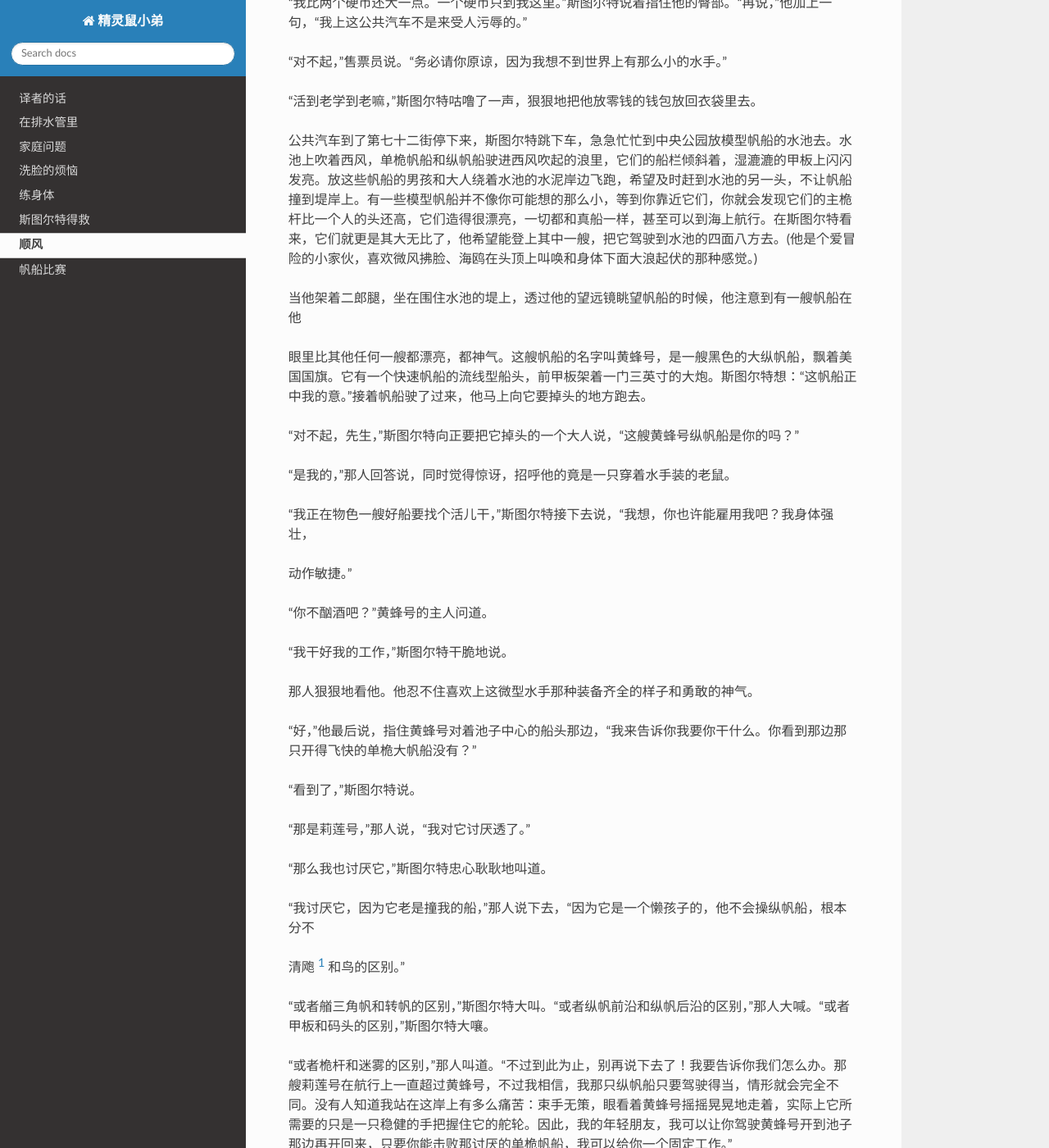
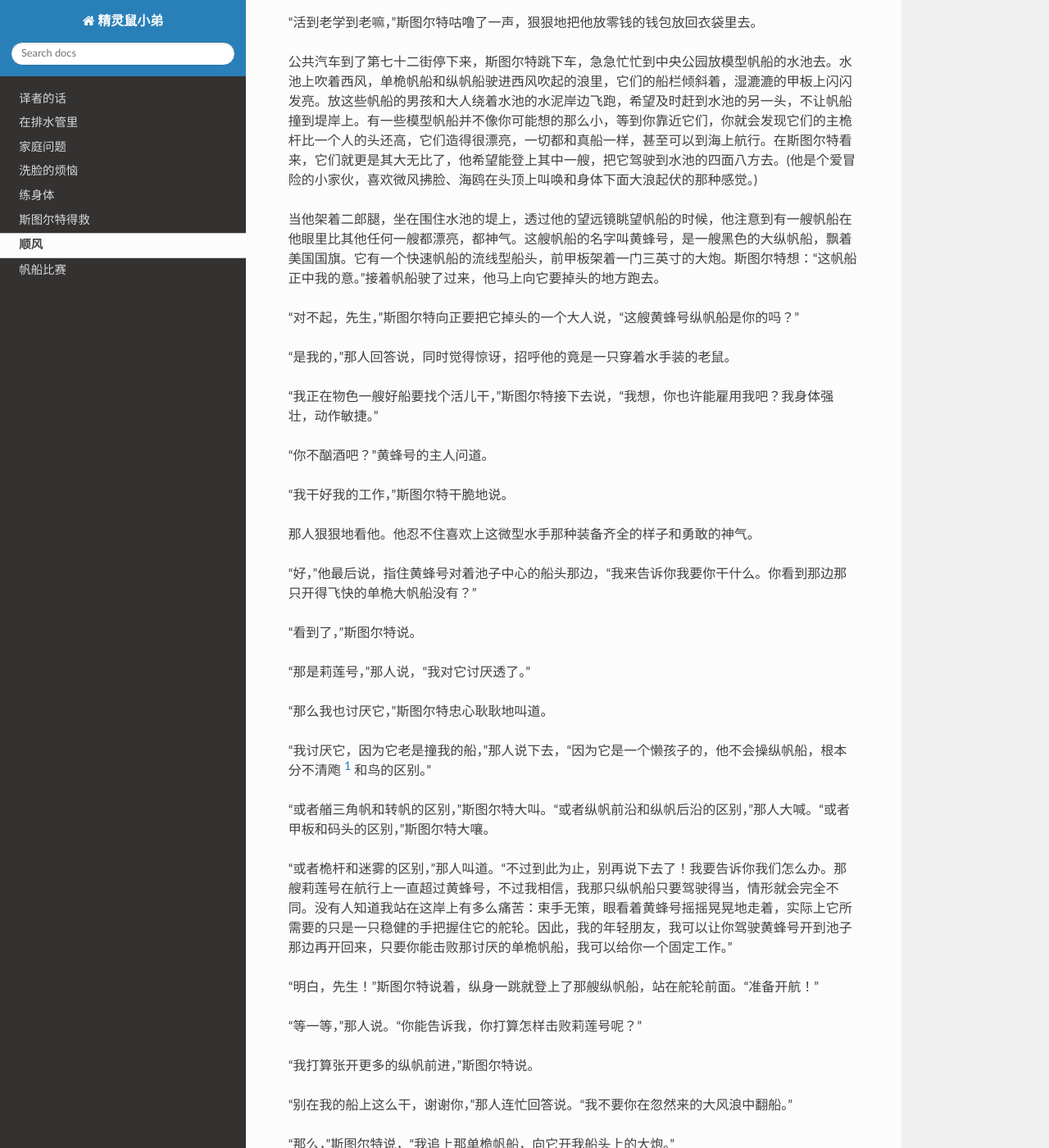
Before and after one commit to Jason2013/stuart-little-cn, a Sphinx documentation site: the page built from docs/source/06.rst, in a window 1280 px wide and 1400 px high, scrolled down 1088 px. Shown: the whole window at 82% size. Built offline with Sphinx 7.4.7 and the Read the Docs theme 3.1.0, drawn with Linux system fonts in a browser that asks for light colours; some of the changed text lies outside the part shown.

Commit message:
Fix line endings.

```diff
--- a/docs/source/06.rst
+++ b/docs/source/06.rst
@@ -3,17 +3,13 @@
 
 一天早晨吹西风，斯图尔特穿上水手装，戴上水手帽，从架子上拿下他的小型望远镜，动身出门散步，心中充满着对生活的喜悦，也充满着对狗的恐惧。他走着水手那种摇摇摆摆的步子，沿着第五街漫步，一路上密切提防着。
 
-斯图尔特透过他的望远镜，一看到有狗，马上赶紧跑到最近一个看门人那里，爬上他的裤腿，躲在他
-
-的制服下摆里面。不过有一回，附近没有看门人，他只好爬进一份隔夜报纸，把自己卷在第二栏里，直到危险过去为止。
+斯图尔特透过他的望远镜，一看到有狗，马上赶紧跑到最近一个看门人那里，爬上他的裤腿，躲在他的制服下摆里面。不过有一回，附近没有看门人，他只好爬进一份隔夜报纸，把自己卷在第二栏里，直到危险过去为止。
 
 在第五街的拐角，有好几个人正在等公共汽车要离开闹市区，斯图尔特也挤到了他们中间。没有人注意到他，因为他还没有高到可以让人注意到他。
 
 “我还没有高到可以让人注意到我，”斯图尔特心里说，“不过我已经高到可以上第七十二街了。”
 
-公共汽车一来，所有的人向司机挥动他们手里的手杖和公文包，斯图尔特也挥动他手里的望远镜。接
-
-下来，斯图尔特知道公共汽车的踏级对他来说太高，他一把抓住一位先生的裤子翻边，毫不困难，也没什么不方便，就给甩上了车。
+公共汽车一来，所有的人向司机挥动他们手里的手杖和公文包，斯图尔特也挥动他手里的望远镜。接下来，斯图尔特知道公共汽车的踏级对他来说太高，他一把抓住一位先生的裤子翻边，毫不困难，也没什么不方便，就给甩上了车。
 
 斯图尔特坐公共汽车从来不付车钱，只因为他还没有大到可以在身上带上一个普通的硬币。他只试过一次带上一个硬币，却只好像滚铁环一样，让这硬币自己滚着走，他在它旁边拼命地跑；结果在一个坡上，这硬币离开了他，被一位没牙的老太太捡去了。有过这件事以后，斯图尔特只好满足于带一些微型硬币，是他爸爸用锡箔做给他的。这是些好看的小玩意儿，只是不戴上眼镜不大容易看见它们。
 
@@ -35,17 +31,13 @@
 
 公共汽车到了第七十二街停下来，斯图尔特跳下车，急急忙忙到中央公园放模型帆船的水池去。水池上吹着西风，单桅帆船和纵帆船驶进西风吹起的浪里，它们的船栏倾斜着，湿漉漉的甲板上闪闪发亮。放这些帆船的男孩和大人绕着水池的水泥岸边飞跑，希望及时赶到水池的另一头，不让帆船撞到堤岸上。有一些模型帆船并不像你可能想的那么小，等到你靠近它们，你就会发现它们的主桅杆比一个人的头还高，它们造得很漂亮，一切都和真船一样，甚至可以到海上航行。在斯图尔特看来，它们就更是其大无比了，他希望能登上其中一艘，把它驾驶到水池的四面八方去。(他是个爱冒险的小家伙，喜欢微风拂脸、海鸥在头顶上叫唤和身体下面大浪起伏的那种感觉。)
 
-当他架着二郎腿，坐在围住水池的堤上，透过他的望远镜眺望帆船的时候，他注意到有一艘帆船在他
-
-眼里比其他任何一艘都漂亮，都神气。这艘帆船的名字叫黄蜂号，是一艘黑色的大纵帆船，飘着美国国旗。它有一个快速帆船的流线型船头，前甲板架着一门三英寸的大炮。斯图尔特想：“这帆船正中我的意。”接着帆船驶了过来，他马上向它要掉头的地方跑去。
+当他架着二郎腿，坐在围住水池的堤上，透过他的望远镜眺望帆船的时候，他注意到有一艘帆船在他眼里比其他任何一艘都漂亮，都神气。这艘帆船的名字叫黄蜂号，是一艘黑色的大纵帆船，飘着美国国旗。它有一个快速帆船的流线型船头，前甲板架着一门三英寸的大炮。斯图尔特想：“这帆船正中我的意。”接着帆船驶了过来，他马上向它要掉头的地方跑去。
 
 “对不起，先生，”斯图尔特向正要把它掉头的一个大人说，“这艘黄蜂号纵帆船是你的吗？”
 
 “是我的，”那人回答说，同时觉得惊讶，招呼他的竟是一只穿着水手装的老鼠。
 
-“我正在物色一艘好船要找个活儿干，”斯图尔特接下去说，“我想，你也许能雇用我吧？我身体强壮，
-
-动作敏捷。”
+“我正在物色一艘好船要找个活儿干，”斯图尔特接下去说，“我想，你也许能雇用我吧？我身体强壮，动作敏捷。”
 
 “你不酗酒吧？”黄蜂号的主人问道。
 
@@ -61,9 +53,7 @@
 
 “那么我也讨厌它，”斯图尔特忠心耿耿地叫道。
 
-“我讨厌它，因为它老是撞我的船，”那人说下去，“因为它是一个懒孩子的，他不会操纵帆船，根本分不
-
-清飑 [1]_ 和鸟的区别。”
+“我讨厌它，因为它老是撞我的船，”那人说下去，“因为它是一个懒孩子的，他不会操纵帆船，根本分不清飑 [1]_ 和鸟的区别。”
 
 “或者艏三角帆和转帆的区别，”斯图尔特大叫。“或者纵帆前沿和纵帆后沿的区别，”那人大喊。“或者甲板和码头的区别，”斯图尔特大嚷。
 
@@ -75,9 +65,7 @@
 
 “我打算张开更多的纵帆前进，”斯图尔特说。
 
-“别在我的船上这么干，谢谢你，”那人连忙回答
-
-说。“我不要你在忽然来的大风浪中翻船。”
+“别在我的船上这么干，谢谢你，”那人连忙回答说。“我不要你在忽然来的大风浪中翻船。”
 
 “那么，”斯图尔特说，“我追上那单桅帆船，向它开我船头上的大炮。”
 
```
